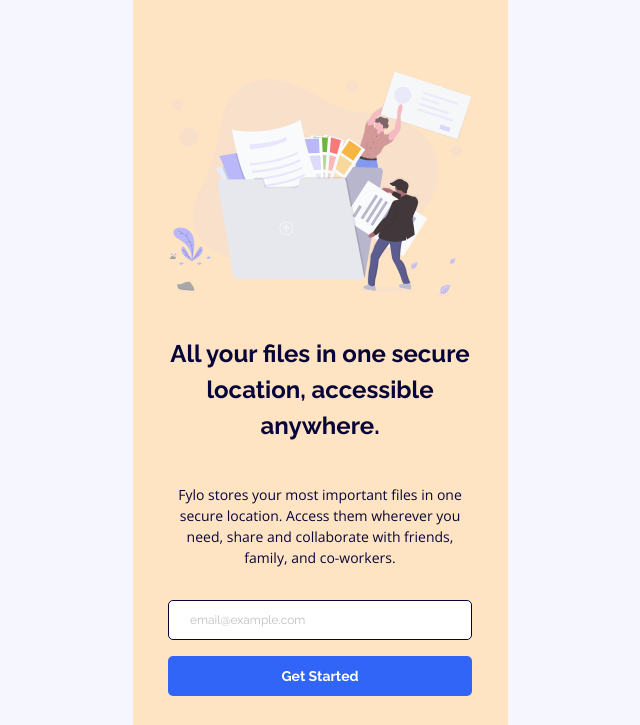
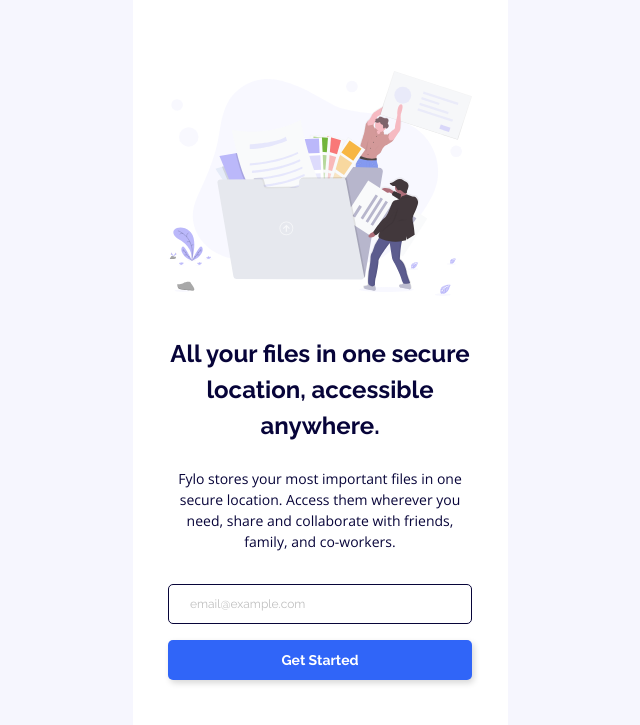
Before and after one commit to teempe/frontend-mentor-fylo-landing-page-with-two-column-layout, a website: page index.html in a window 1280 px wide. Shown: the part 75-800 px from the top of the page, without its empty margins (320-960 px from the left). Drawn offline with nearby package versions, Linux system fonts and the light colour scheme; files that its build step writes are made by us from their sources.

Commit message:
Fix some spacing and color issues.

```diff
--- a/sass/base/_base.scss
+++ b/sass/base/_base.scss
@@ -26,6 +26,8 @@
     --color-green: hsl(170, 45%, 43%);
     --color-light-green: hsl(170, 63%, 66%);
     --color-shadow-card: hsla(0, 0%, 22%, 0.05);
+    --color-shadow: hsla(0, 0%, 0%, 0.16);
+    --color-very-dark-blue-shadow: hsl(243, 87%, 12%, 0.16);
 }
 
 // Breakpoints
--- a/sass/components/_forms.scss
+++ b/sass/components/_forms.scss
@@ -58,6 +58,8 @@
         @extend %btn;
 
         font-size: 1.4rem;
+
+        box-shadow: 0.2rem 0.3rem 0.6rem var(--color-shadow);
     }
 
     &--error {
@@ -82,6 +84,10 @@
     grid-template-columns: 24rem;
     grid-template-rows: repeat(2, 3.2rem);
     row-gap: 0.8rem;
+
+    & > * {
+        box-shadow: 0.1rem 0.1rem 0.3rem var(--color-very-dark-blue-shadow);
+    }
 
     &__input {
         @extend %input;
--- a/sass/layout/_container.scss
+++ b/sass/layout/_container.scss
@@ -1,4 +1,4 @@
 .container {
     max-width: 37.5rem;
-    background-color: bisque;
+    background-color: var(--color-white);
 }
--- a/sass/layout/_section-cta.scss
+++ b/sass/layout/_section-cta.scss
@@ -1,4 +1,5 @@
 .cta {
+    text-align: center;
     color: var(--color-white);
     background-color: var(--color-desaturated-blue);
 
--- a/sass/layout/_section-hero.scss
+++ b/sass/layout/_section-hero.scss
@@ -12,7 +12,7 @@
     }
 
     &__heading {
-        margin-bottom: 4rem;
+        margin-bottom: 2.4rem;
     }
 
     &__text {
```
